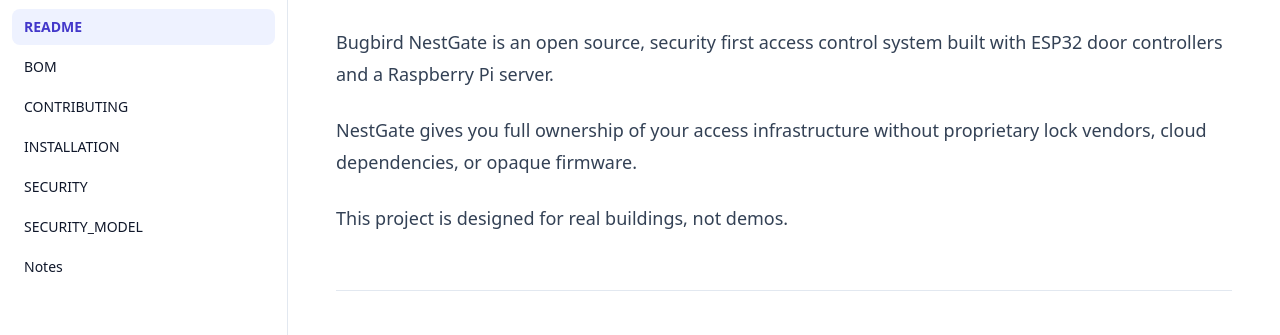
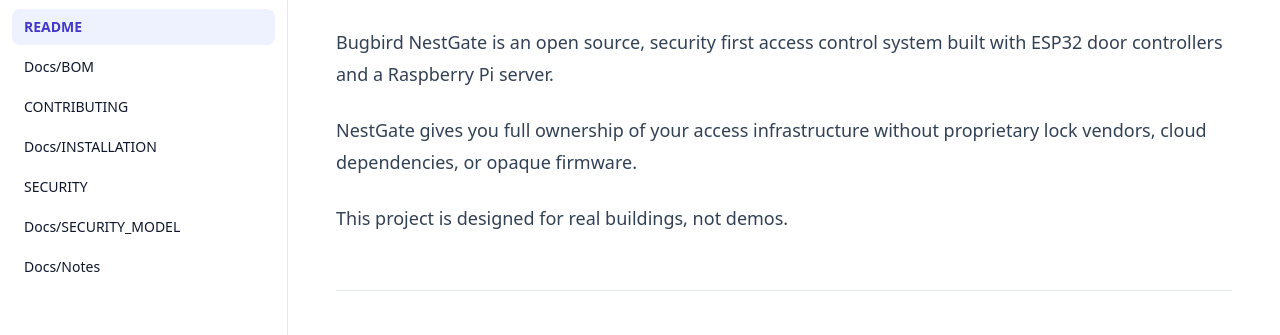
Before and after one commit to YuriGuernsey/Bugbird-NestGate, a plain HTML site: page index.html in a window 1280 px wide. Shown: the part 126-461 px from the top of the page. Drawn offline with nearby package versions, Linux system fonts and the light colour scheme.

Commit message:
Update paths for documentation files in index.html

```diff
--- a/index.html
+++ b/index.html
@@ -70,12 +70,12 @@
     // Put your .md filenames here
     const files = [
       "README.md",
-      "BOM.md",
+      "docs/BOM.md",
       "CONTRIBUTING.md",
-      "INSTALLATION.md",
+      "docs/INSTALLATION.md",
       "SECURITY.md",
-      "SECURITY_MODEL.md",
-      'Notes.md'
+      "docs/SECURITY_MODEL.md",
+      'docs/Notes.md'
     ];
 
     const fileListContainer = document.getElementById("file-list");
```
